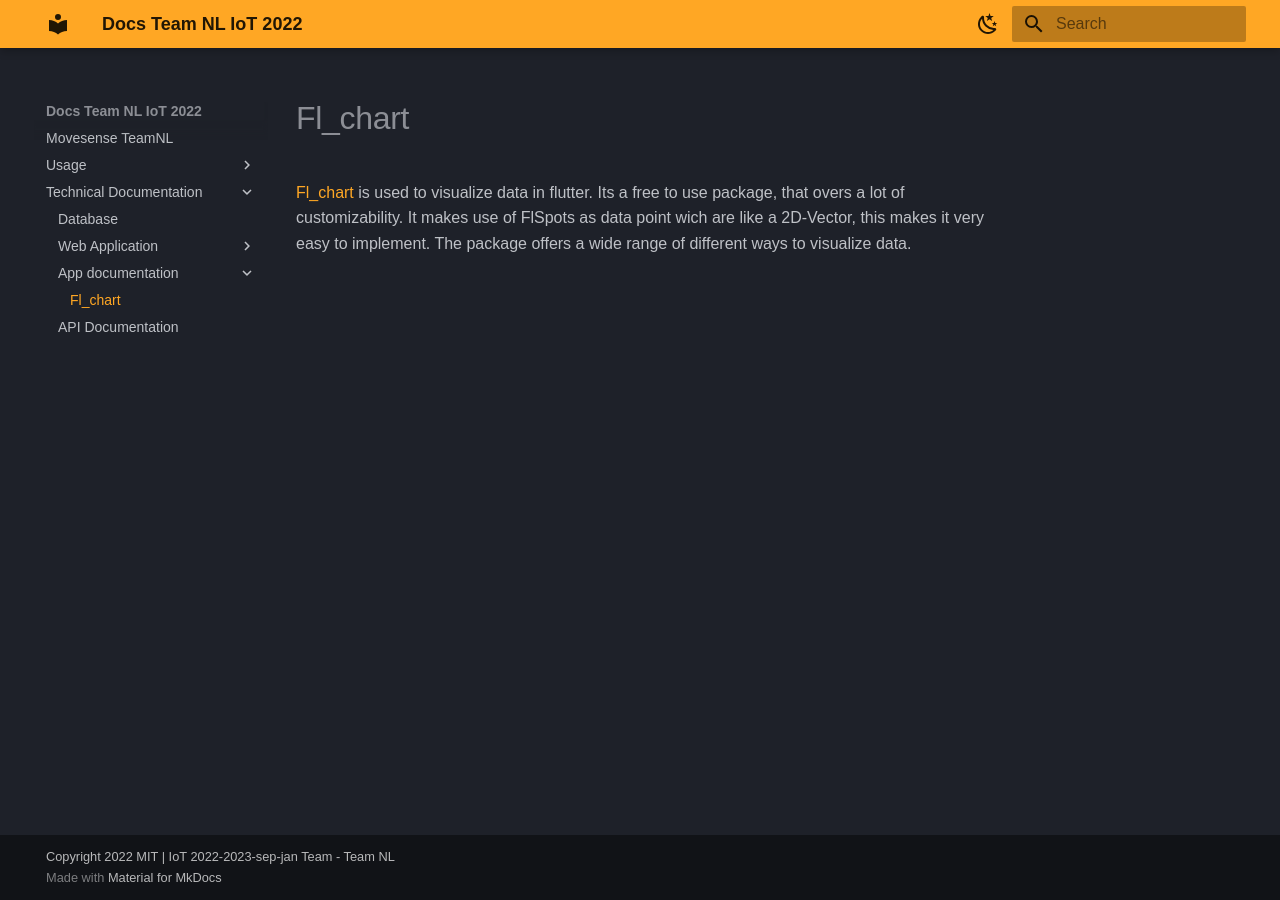
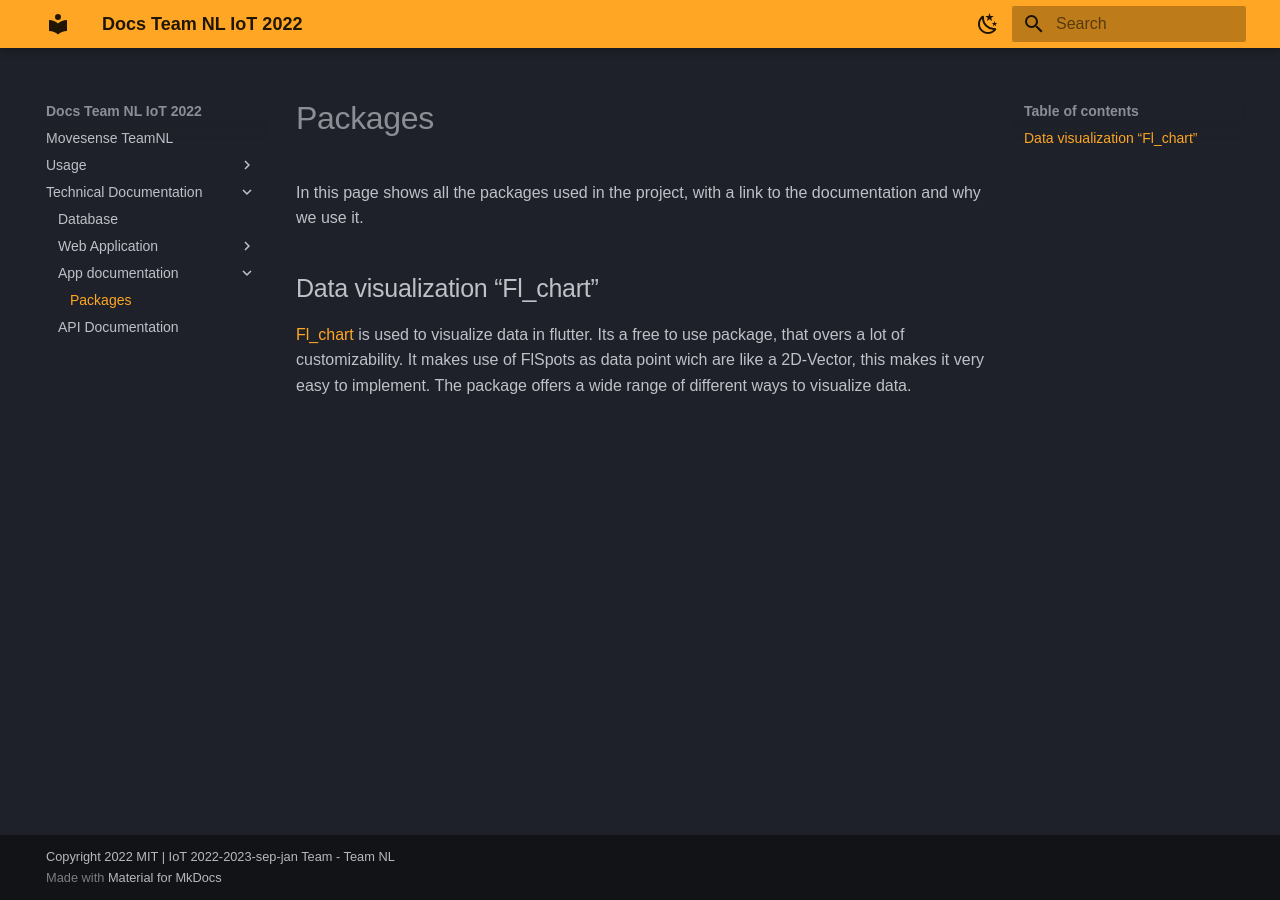
Before and after one commit to serg-and/team-nl-iot-2022, an MkDocs documentation site: the page built from docs/App/Packages.md, in a window 1280 px wide. Built offline with MkDocs 1.6.1 and Material for MkDocs 9.7.7, drawn with Linux system fonts in a browser that asks for light colours; some web fonts are replaced.

Commit message:
Added introduction and changed title

```diff
--- a/docs/App/Packages.md
+++ b/docs/App/Packages.md
@@ -1,3 +1,7 @@
-# Fl_chart
+# Packages
+
+In this page shows all the packages used in the project, with a link to the documentation and why we use it.
+
+## Data visualization "Fl_chart"
 
 [Fl_chart](https://pub.dev/packages/fl_chart) is used to visualize data in flutter. Its a free to use package, that overs a lot of customizability. It makes use of FlSpots as data point wich are like a 2D-Vector, this makes it very easy to implement. The package offers a wide range of different ways to visualize data.
```
